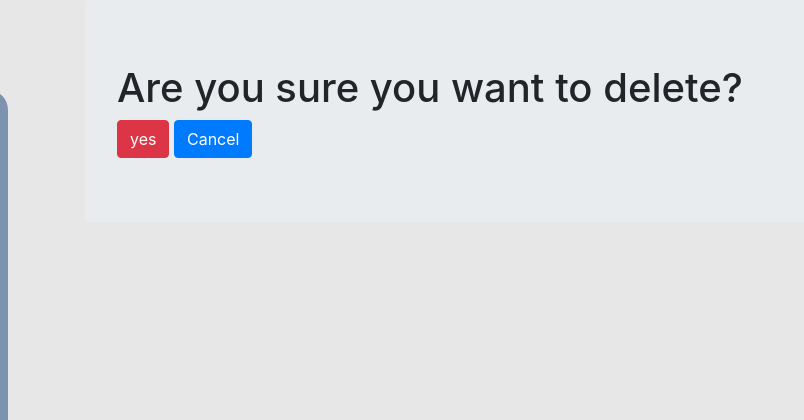
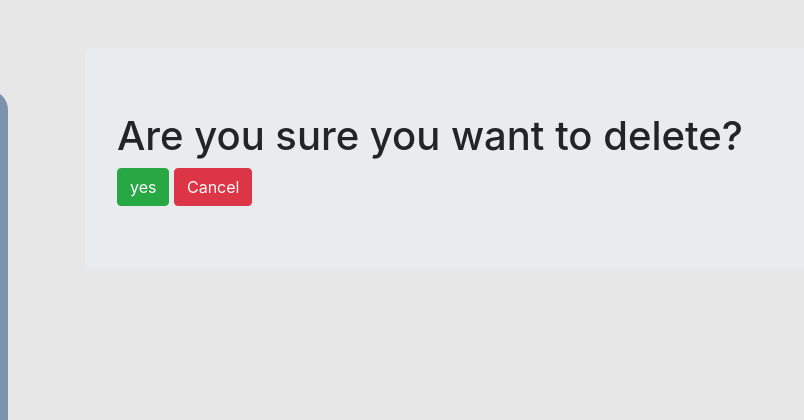
Before and after one commit to dobbiedts/Invmgmt, a Django app: template invmgmt/templates/delete_invoice.html in a window 1280 px wide. Shown: the top 420 px of the page, without its empty margins (0-804 px from the left). Run offline with Django 3.2, Linux system fonts and the light colour scheme; the template is opened without the code that fills it, so the values that code supplies are empty; some libraries are stand-ins or nearby versions.

Commit message:
correction-delete

```diff
--- a/invmgmt/templates/delete_invoice.html
+++ b/invmgmt/templates/delete_invoice.html
@@ -43,12 +43,12 @@
  {% include 'navbar.html' %}
 
 <main role="main" class="container">
-  <div class="jumbotron">
+  <div class="jumbotron mt-5">
     <form method = "post" action = "">
         {% csrf_token %}
           <h1>Are you sure you want to delete?</h1>
-          <input class = "btn btn-danger" type = "submit" value = "yes"/>
-          <a href = "/list_items"><div class = "btn btn-primary">Cancel</div></a>
+          <input class = "btn btn-success" type = "submit" value = "yes"/>
+          <a href = "/list_invoice"><div class = "btn btn-danger">Cancel</div></a>
     </form>
 
   </div>
```
